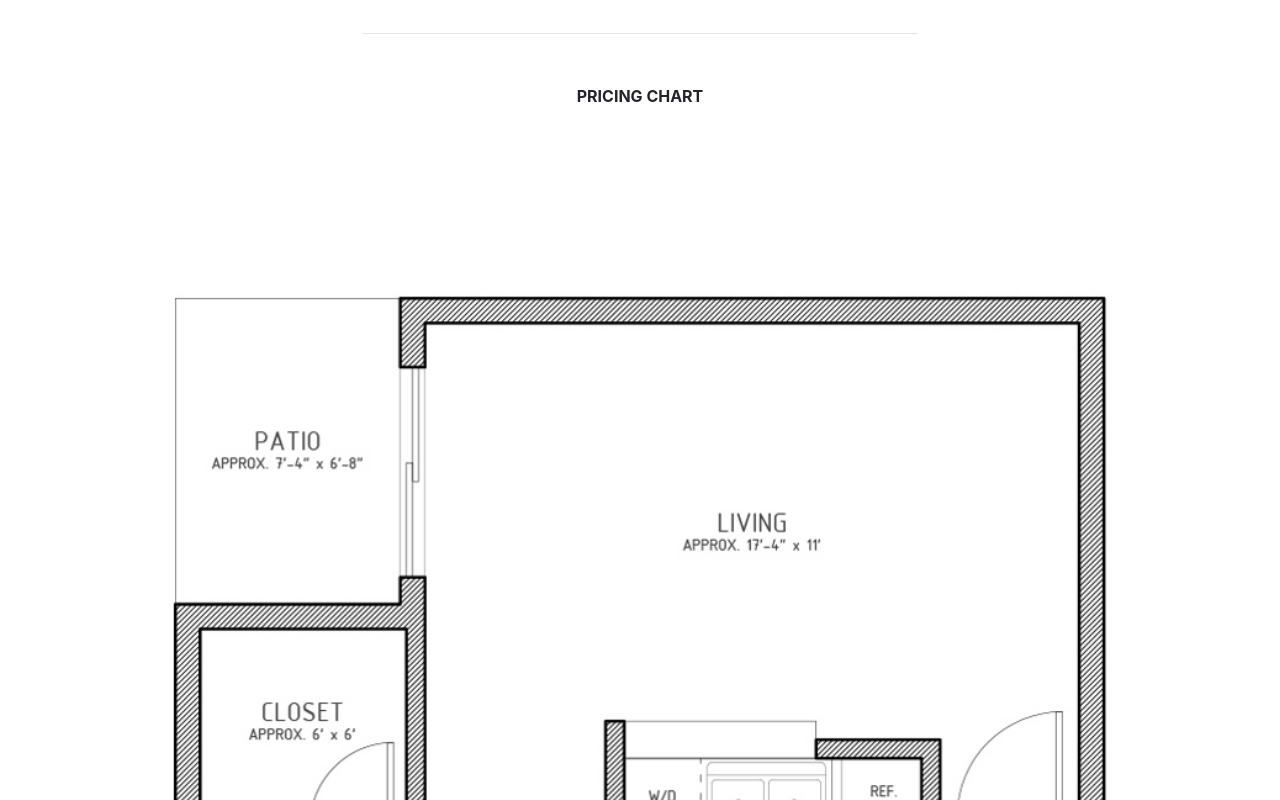
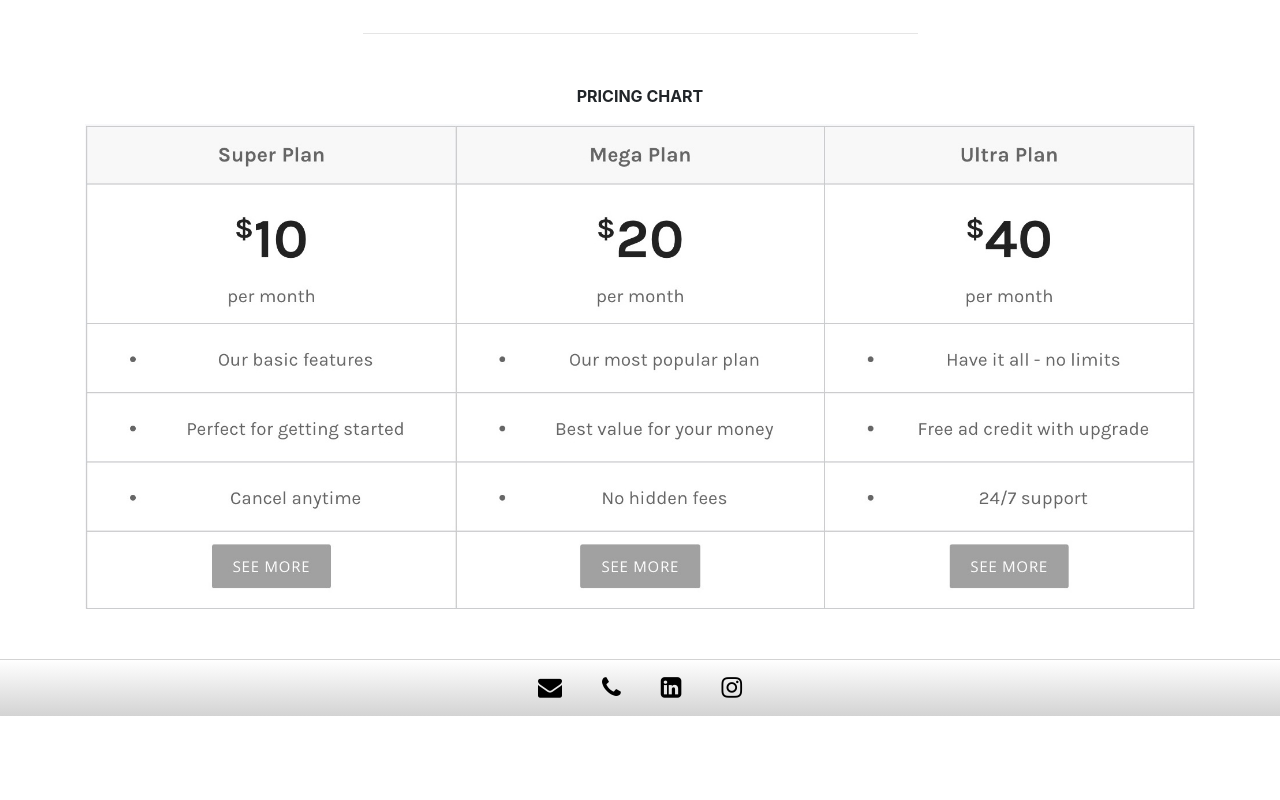
Before and after one commit to 1Cbondy1/SVS-Website, a React (Create React App) app: page / in a window 1280 px wide. Shown: the part 1960-2760 px from the top of the page. After the commit the page ends 2676 px from the top, so only its background shows below. Built offline with nearby package versions, Linux system fonts and the light colour scheme; the HTML template or start-up script is replaced by a standard one.

Commit message:
updated pricing chart image

```diff
--- a/src/components/MainContent.js
+++ b/src/components/MainContent.js
@@ -40,7 +40,7 @@ function MainContent() {
 
         <div className="group-margin">
           <p><strong>PRICING CHART</strong></p>
-          <img id="chart" src="./images/evolve-A-plan-sq.jpg" alt="chart" />
+          <img id="chart" src="./images/price-chart.jpg" alt="chart" />
         </div>
 
       </Container>
```
Also changed, not shown: public/images/price-chart.jpg (added).
